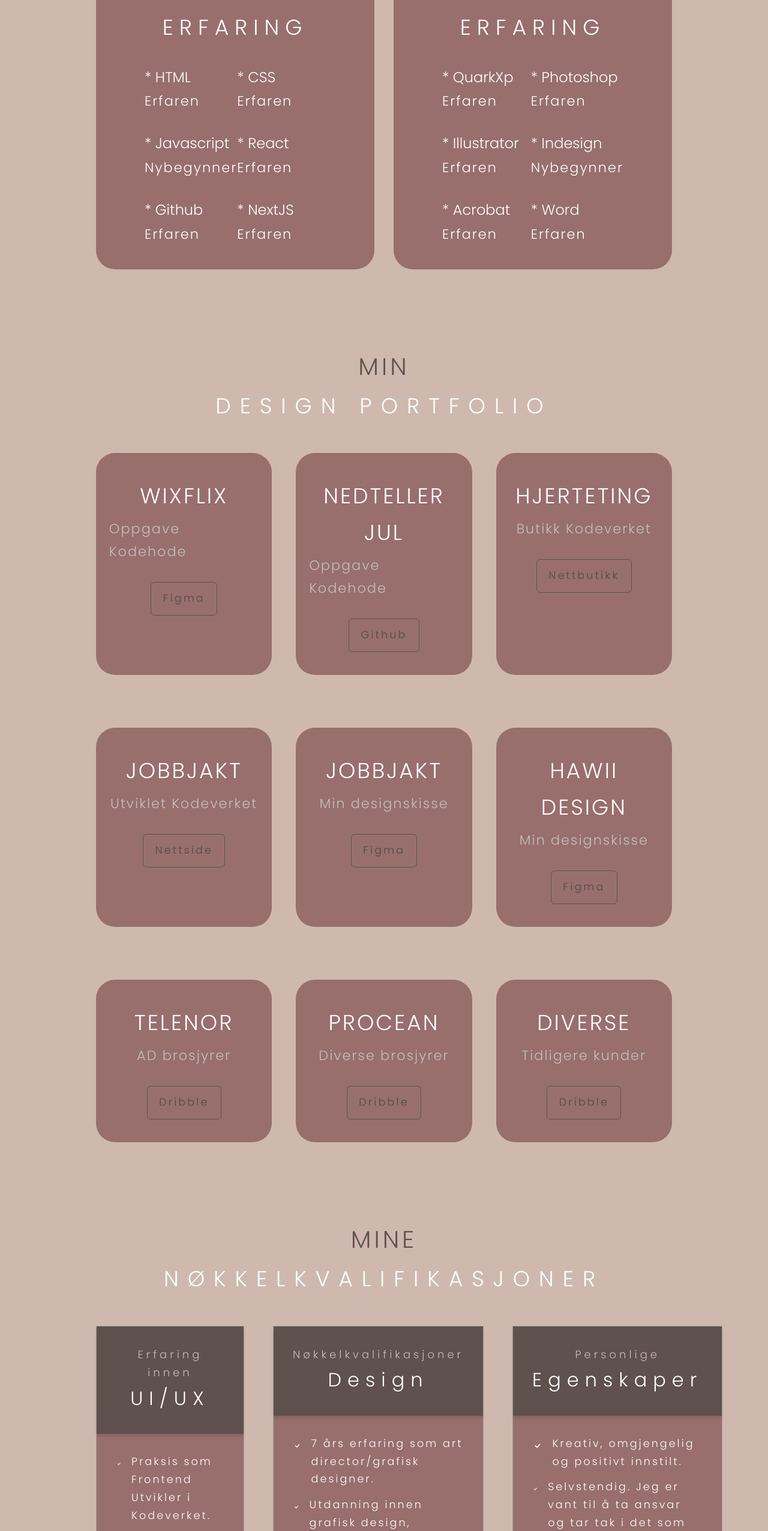
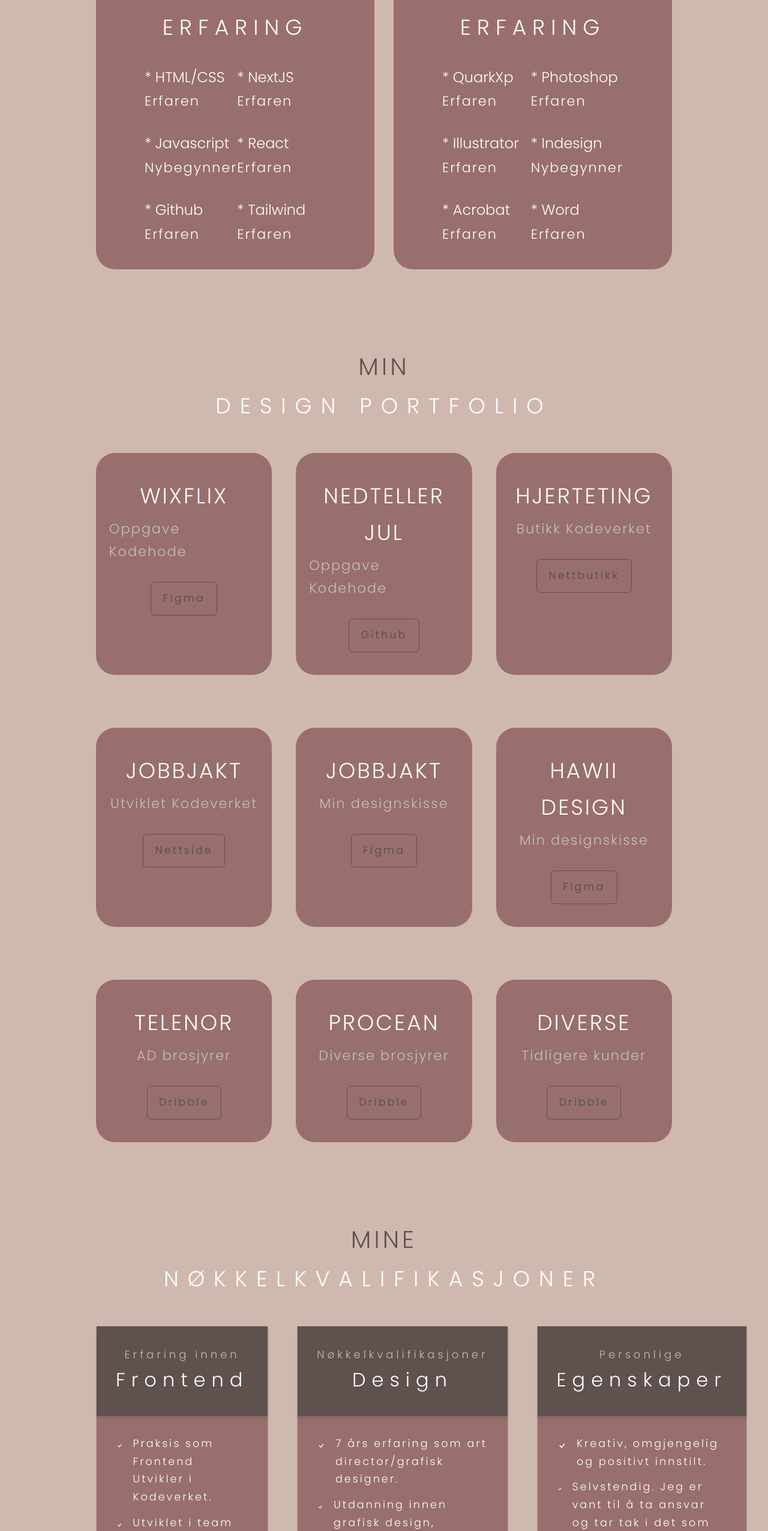
Before and after one commit to Viviann1/praksis-portfolio, a React (Create React App) app: page / in a window 1280 px wide. Shown: the part 3374-5926 px from the top of the page at 60% size. Built offline with nearby package versions, Linux system fonts and the light colour scheme.

Commit message:
changed text

```diff
--- a/src/components/experience/Experience.jsx
+++ b/src/components/experience/Experience.jsx
@@ -13,12 +13,12 @@ const Experience = () => {
           <h3 className='h3_heading'>Frontend erfaring</h3>
           <div className='experience__content'>
             <article className=''>
-              <h4 className='h4_heading'>* HTML</h4>
+              <h4 className='h4_heading'>* HTML/CSS</h4>
               <p className=''>Erfaren</p>
              </article>
 
              <article className=''>
-              <h4>* CSS</h4>
+              <h4>* NextJS</h4>
               <p className=''>Erfaren</p>
              </article>
 
@@ -38,7 +38,7 @@ const Experience = () => {
              </article>
 
              <article className=''>
-              <h4>* NextJS</h4>
+              <h4>* Tailwind</h4>
               <p className=''>Erfaren</p>
              </article>
 
--- a/src/components/services/Services.jsx
+++ b/src/components/services/Services.jsx
@@ -12,7 +12,7 @@ const Services = () => {
       <article className='service'>
         <div className='service__head'>
         <h4>Erfaring innen</h4>
-        <h2>UI/UX</h2>
+        <h2>Frontend</h2>
         </div>
 
         <ul className='service__list'>
```
